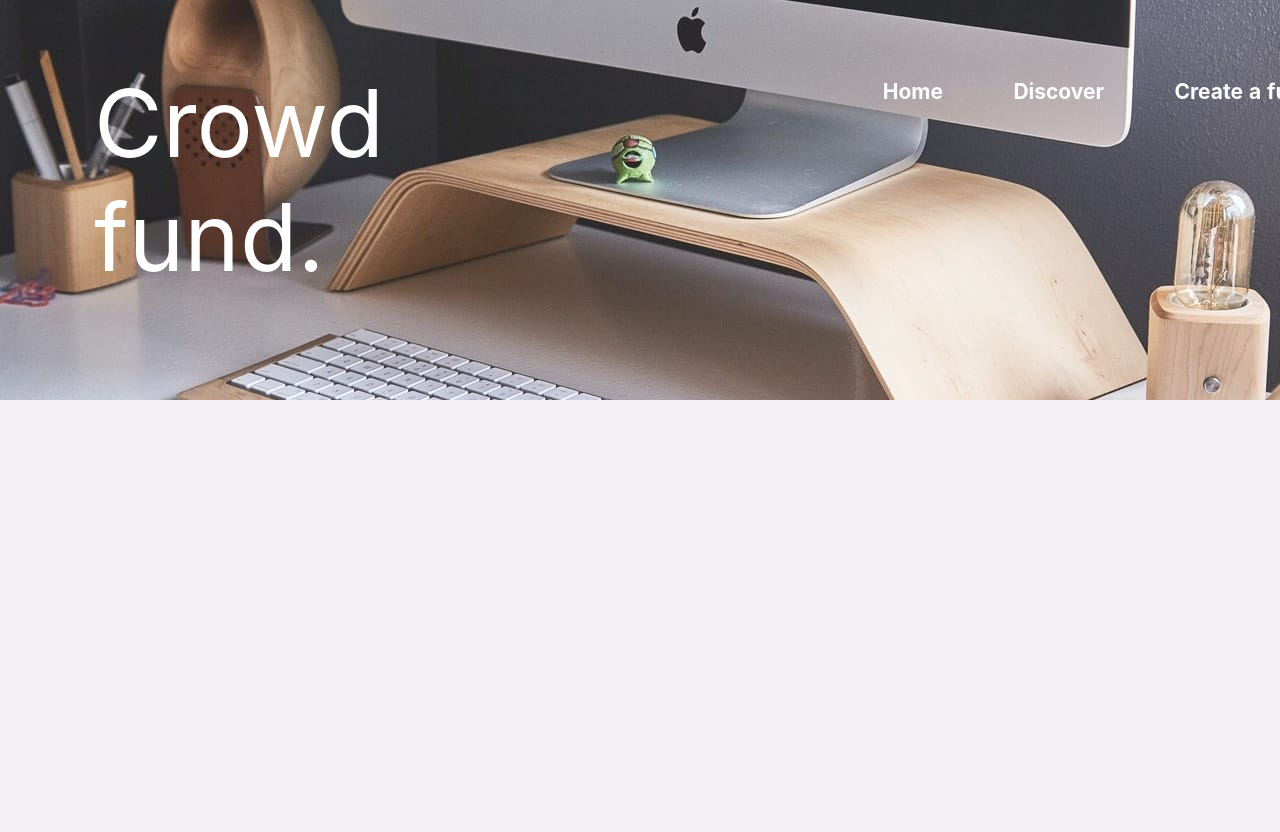
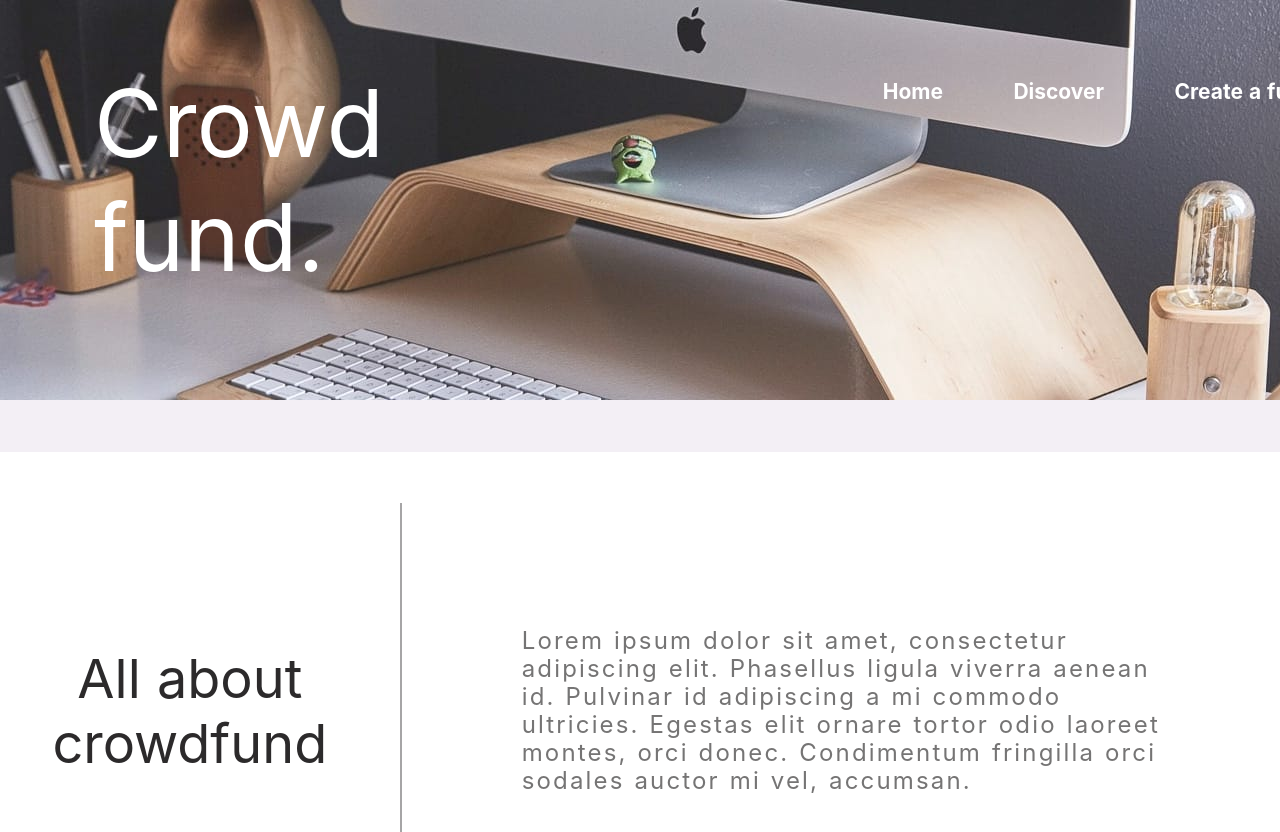
Before and after one commit to GyAlves/client, a Nuxt app: page / in a window 1280 px wide. Shown: the top 832 px of the page. Before the commit the page ends 800 px from the top, so only its background shows below. Built offline with nearby package versions, Linux system fonts and the light colour scheme.

Commit message:
Crowdfund home page

```diff
--- /dev/null
+++ b/components/Home.vue
@@ -0,0 +1,80 @@
+<template>
+  <div class="home_container">
+    <div class="about_container">
+      <span class="topic">All about <b /> crowdfund</span>
+      <div class="divisor"></div>
+      <div class="about_description">
+        Lorem ipsum dolor sit amet, consectetur adipiscing elit. Phasellus
+        ligula viverra aenean id. Pulvinar id adipiscing a mi commodo ultricies.
+        Egestas elit ornare tortor odio laoreet montes, orci donec. Condimentum
+        fringilla orci sodales auctor mi vel, accumsan.
+      </div>
+    </div>
+  </div>
+</template>
+
+<script>
+export default {
+  name: "Home",
+};
+</script>
+
+<style>
+.home_container {
+  display: flex;
+  flex-direction: column;
+  justify-content: center;
+  align-items: center;
+
+  margin-top: 3em;
+}
+.home_container .about_container {
+  width: 1320px;
+  height: 517px;
+
+  background: #ffffff;
+  border-radius: 10px;
+
+  display: flex;
+  flex-direction: row;
+  align-items: center;
+  justify-content: space-between;
+}
+
+.home_container .about_container .topic {
+  width: 17em;
+  height: 100%;
+  font-size: 54px;
+  color: #0d0a0bde;
+
+  display: flex;
+  flex-direction: column;
+  justify-content: center;
+  align-items: center;
+}
+
+.home_container .about_container .divisor {
+  border: 1px solid rgba(13, 10, 11, 0.363);
+  width: 1px;
+  height: 26em;
+}
+
+.home_container .about_container .about_description {
+  width: 70em;
+  height: 15em;
+  padding: 5em;
+
+  display: flex;
+  flex-direction: column;
+  justify-content: center;
+  align-items: center;
+
+  font-style: normal;
+  font-weight: normal;
+  font-size: 24px;
+  line-height: 28px;
+  letter-spacing: 0.09em;
+
+  color: rgba(13, 10, 11, 0.57);
+}
+</style>
--- a/pages/index.vue
+++ b/pages/index.vue
@@ -1,12 +1,18 @@
 <template>
-  <Header />
+  <div>
+    <Header />
+    <Home />
+  </div>
 </template>
 
 <script>
 import Header from "../components/Header.vue";
+import Home from "../components/Home.vue";
+
 export default {
   components: {
     Header,
+    Home,
   },
 };
 </script>
```
